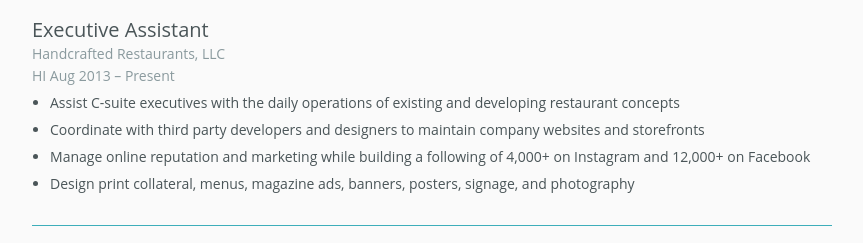
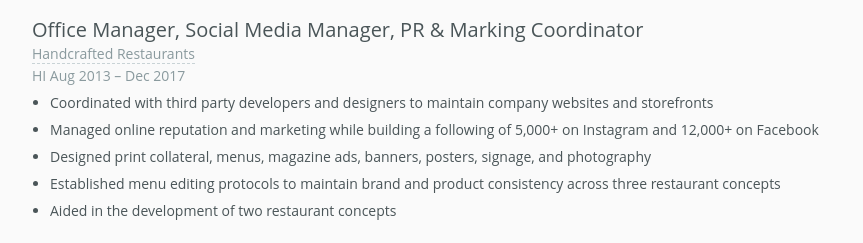
Before and after one commit to nms377/nicolesandry, a plain HTML site: page index.html in a window 1280 px wide. Shown: the part 465-708 px from the top of the page, without its empty margins (208-1071 px from the left). Drawn offline with Linux system fonts and the light colour scheme; a web font is replaced by a local one.

Commit message:
Copied and pasted updated resume content in the professional experience section from Resume-Markdown repo.

```diff
--- a/index.html
+++ b/index.html
@@ -7,9 +7,9 @@
 <h1 id="nicole-sandry">Nicole Sandry</h1>
 <ol>
 <li>(808) 392-1808</li>
-<li><a href="mailto:nsandry@gmail.com">nsandry@gmail.com</a></li>
+<li><a href="mailto:nsandry@gmail.com" target="_blank" rel="noopener noreferrer">nsandry@gmail.com</a></li>
 <li><a href="https://github.com/nms377">https://github.com/nms377</a></li>
-<li><a href="https://www.linkedin.com/in/nicolesandry">https://www.linkedin.com/in/nicolesandry</a></li>
+<li><a href="https://www.linkedin.com/in/nicolesandry" target="_blank" rel="noopener noreferrer">https://www.linkedin.com/in/nicolesandry</a></li>
 </ol>
 <h2 id="development-experience">Development Experience</h2>
 <h3 id="hele">Hele</h3>
@@ -20,15 +20,17 @@
 <li>Setup database with PostgreSQL and designed UI with React and SASS</li>
 </ul>
 <h2 id="professional-experience">Professional Experience</h2>
-<h3 id="executive-assistant">Executive Assistant</h3>
-<h4 id="handcrafted-restaurants-llc">Handcrafted Restaurants, LLC</h4>
-<h5 id="hi-aug-2013-present">HI Aug 2013 – Present</h5>
+<h3 id="executive-assistant">Office Manager, Social Media Manager, PR & Marking Coordinator</h3>
+<h4 id="handcrafted-restaurants-llc"><a href="http://www.handcraftedrestaurants.com/" target="_blank" rel="noopener noreferrer">Handcrafted Restaurants</a></h4>
+<h5 id="hi-aug-2013-present">HI Aug 2013 – Dec 2017</h5>
 <ul>
-<li>Assist C-suite executives with the daily operations of existing and developing restaurant concepts</li>
-<li>Coordinate with third party developers and designers to maintain company websites and storefronts</li>
-<li>Manage online reputation and marketing while building a following of 4,000+ on Instagram and 12,000+ on Facebook</li>
+<li>Coordinated with third party developers and designers to maintain company websites and storefronts</li>
+<li>Managed online reputation and marketing while building a following of 5,000+ on Instagram and 12,000+ on Facebook</li>
+<li>Designed print collateral, menus, magazine ads, banners, posters, signage, and photography</li>
+<li>Established menu editing protocols to maintain brand and product consistency across three restaurant concepts</li>
+<li>Aided in the development of two restaurant concepts</li>
+<!-- <li>Assist C-suite executives with the daily operations of existing and developing restaurant concepts</li> -->
 <!-- <li>Established social media guidelines to maintain brand consistency and messaging on Instagram and Facebook</li> -->
-<li>Design print collateral, menus, magazine ads, banners, posters, signage, and photography</li>
 <!-- <li>Established menu editing protocols in the General Operating Manual to maintain brand and product consistency</li> -->
 <!-- <li>Assist with investor relations</li> -->
 </ul>
@@ -152,7 +154,6 @@
 <li>Adobe Photoshop CC</li>
 <li>Adobe Illustrator CC</li>
 <li>Adobe Lightroom CC</li>
-<li>Google AdWords</li>
 </ul>
 </div>
 </div>
```
